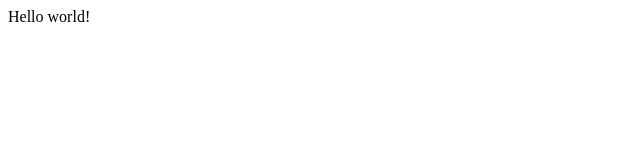
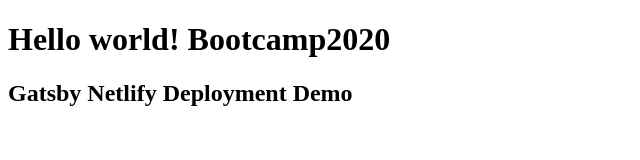
Before and after one commit to TaimourNazar/Gatsby-Netlify-Demo, a Gatsby site: page / in a window 1280 px wide. Shown: the whole page, without its empty margins (0-640 px from the left). Built offline with nearby package versions, Linux system fonts and the light colour scheme; Gatsby itself is replaced by a stand-in of ours.

Commit message:
gatsby netlify

```diff
--- a/src/pages/index.js
+++ b/src/pages/index.js
@@ -1,5 +1,8 @@
 import React from "react"
 
 export default function Home() {
-  return <div>Hello world!</div>
+  return <div>
+    <h1>Hello world! Bootcamp2020</h1>
+    <h2>Gatsby Netlify Deployment Demo</h2>
+  </div>
 }
```
Also changed, not shown: netlify.toml (added).
